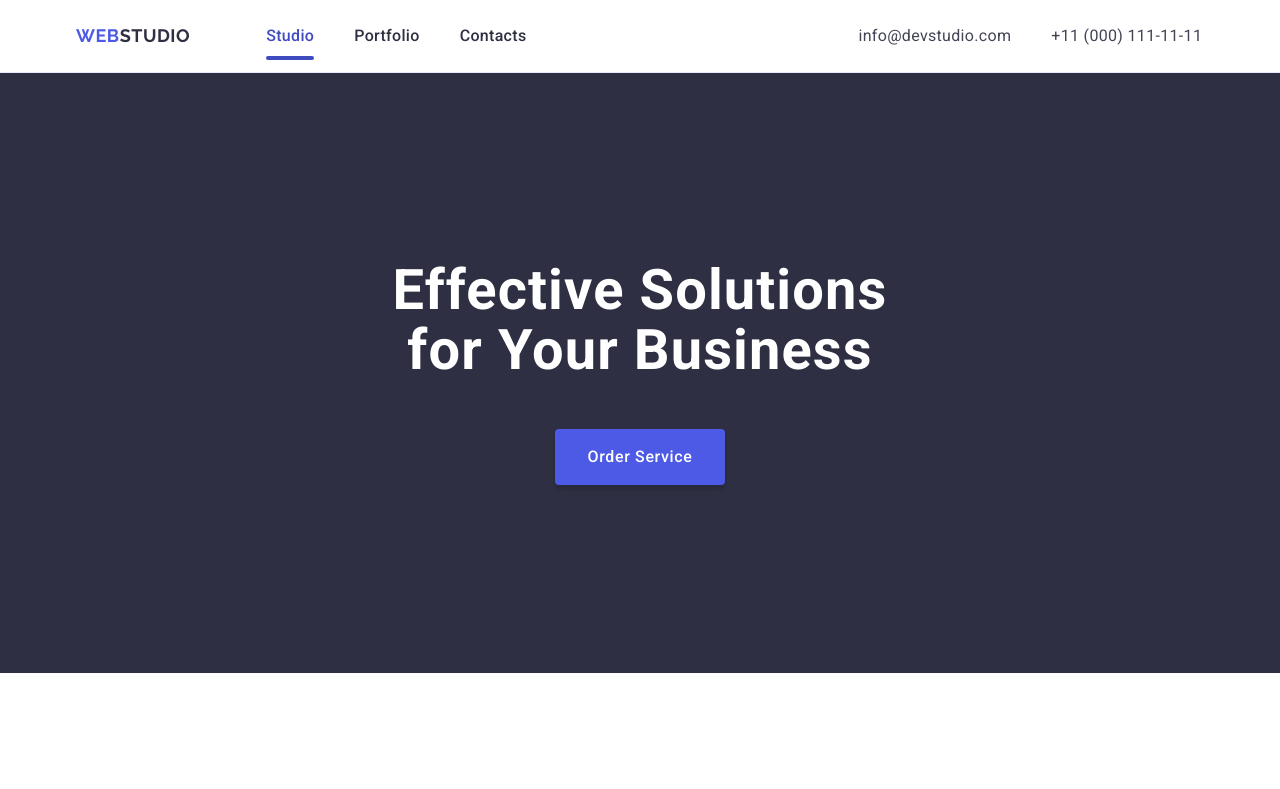
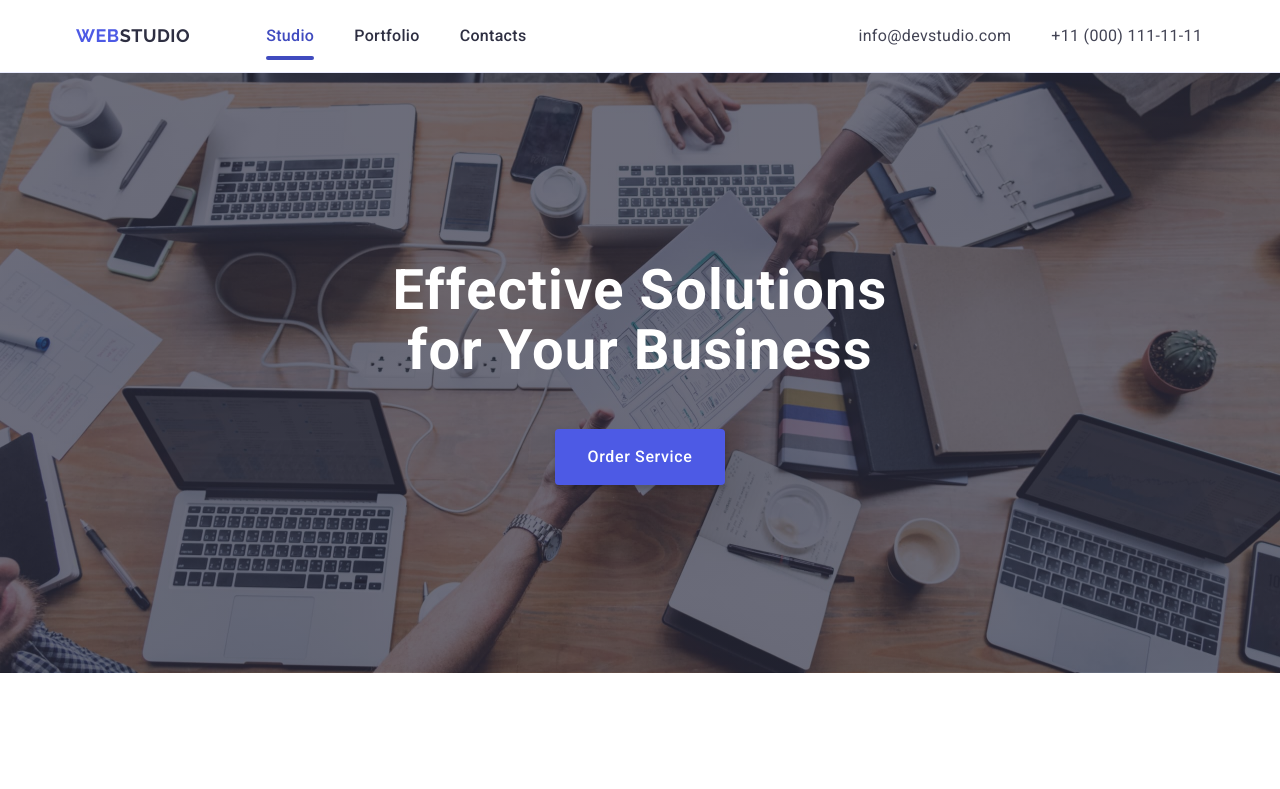
Before and after one commit to IvanGodPro24/goit-markup-hw-04, a plain HTML site: page index.html in a window 1280 px wide. Shown: the top 789 px of the page. Drawn offline with nearby package versions, Linux system fonts and the light colour scheme.

Commit message:
Add homework

```diff
--- a/css/styles.css
+++ b/css/styles.css
@@ -162,7 +162,7 @@ a {
       rgba(46, 47, 66, 0.7),
       rgba(46, 47, 66, 0.7)
     ),
-    url("./images/hero.jpg");
+    url("../images/hero.jpg");
   background-repeat: no-repeat;
   background-position: center;
   background-size: cover;
```
